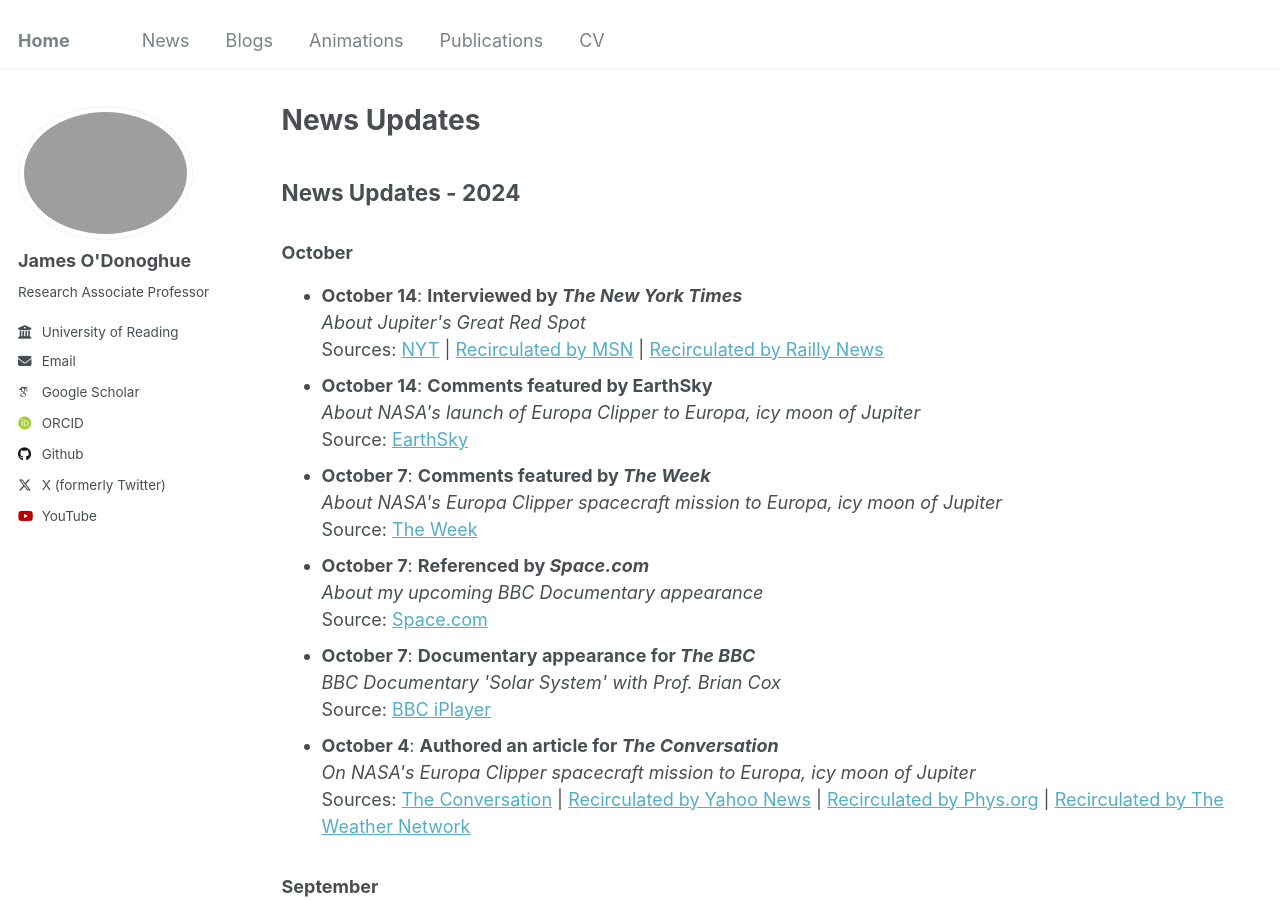
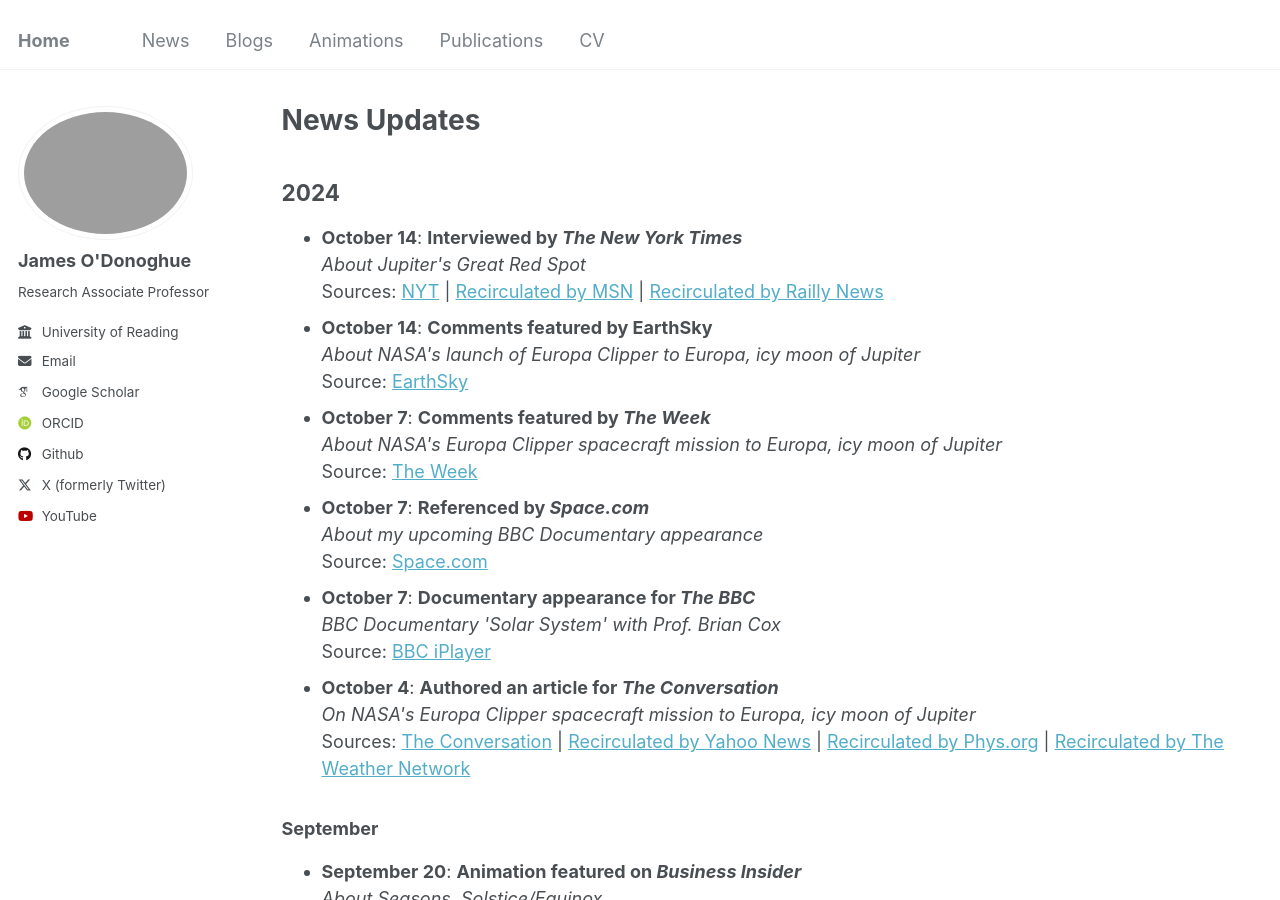
Before and after one commit to odonoghuespace/odonoghuespace.github.io, a Jekyll site: the page built from _pages/news.html, in a window 1280 px wide and 900 px high. Built offline with Jekyll 4.4.1, drawn with Linux system fonts in a browser that asks for light colours; some web fonts are replaced.

Commit message:
Update news.html

```diff
--- a/_pages/news.html
+++ b/_pages/news.html
@@ -5,9 +5,7 @@ permalink: /news/
 author_profile: true
 ---
 
-<h2>News Updates - 2024</h2>
-
-<h3>October</h3>
+<h2>2024</h2>
 <ul>
   <li><strong>October 14</strong>: <strong>Interviewed by <em>The New York Times</em></strong><br>
     <em>About Jupiter's Great Red Spot</em><br>
```
